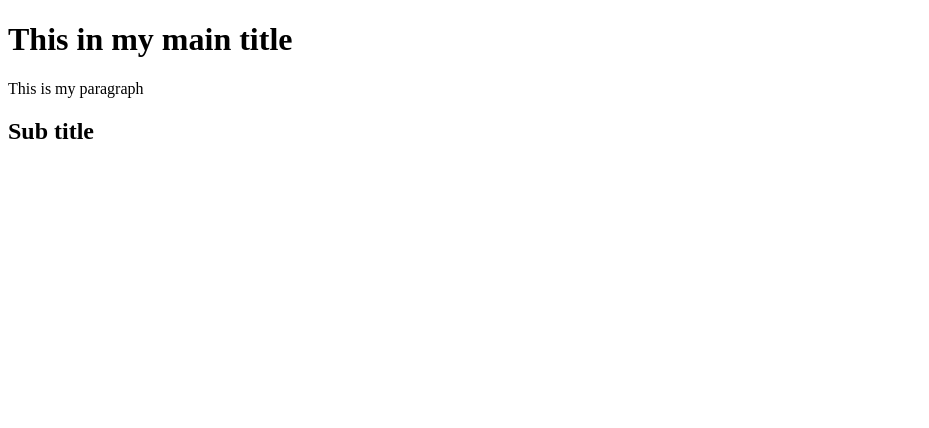
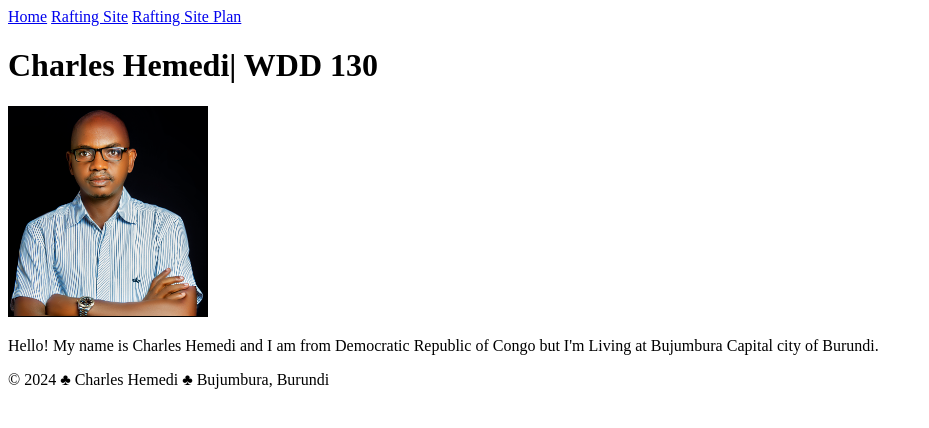
Before and after one commit to Hemedi12/wdd130, a plain HTML site: page index.html in a window 1280 px wide. Shown: the whole page, without its empty margins (0-929 px from the left). Drawn offline with Linux system fonts and the light colour scheme.

Commit message:
my codes revised

```diff
--- a/index.html
+++ b/index.html
@@ -1,13 +1,25 @@
 <!DOCTYPE html>
-<html lang="en">
-<head>
-	<meta charset="utf-8">
-	<meta name="viewport" content="width=device-width, initial-scale=1">
-	<title>Home Page</title>
-</head>
-<body>
-  <h1>This in my main title</h1>
-  <p>This is my paragraph</p>
-  <h2>Sub title</h2>
-</body>
+<html lang="en-US">
+  <head>
+    <meta charset="utf-8">
+    <meta name="viewport" content="width=device-width,initial-scale=1.0">
+    <title>Charles Hemedi|WDD 130</title>
+  </head>
+  <body>
+    <header>
+      <nav>
+        <a href="#">Home</a>
+        <a href="wwr/">Rafting Site</a>
+        <a href="wwr/site-plan-rafting.html">Rafting Site Plan</a>
+      </nav>
+    </header>
+    <main>
+      <h1> Charles Hemedi| WDD 130</h1>
+      <img src="images/mypicture.png" alt="Hello, my name is Charles Hemedi" width="200">
+      <p>Hello! My name is Charles Hemedi and I am from Democratic Republic of Congo but I'm Living at Bujumbura Capital city of Burundi. </p>
+    </main>
+    <footer>
+      <p>&#169; 2024 &#9827; Charles Hemedi &#9827; Bujumbura, Burundi</p>
+    </footer>
+  </body>
 </html>
```
Also changed, not shown: images/mypicture.png (added).
